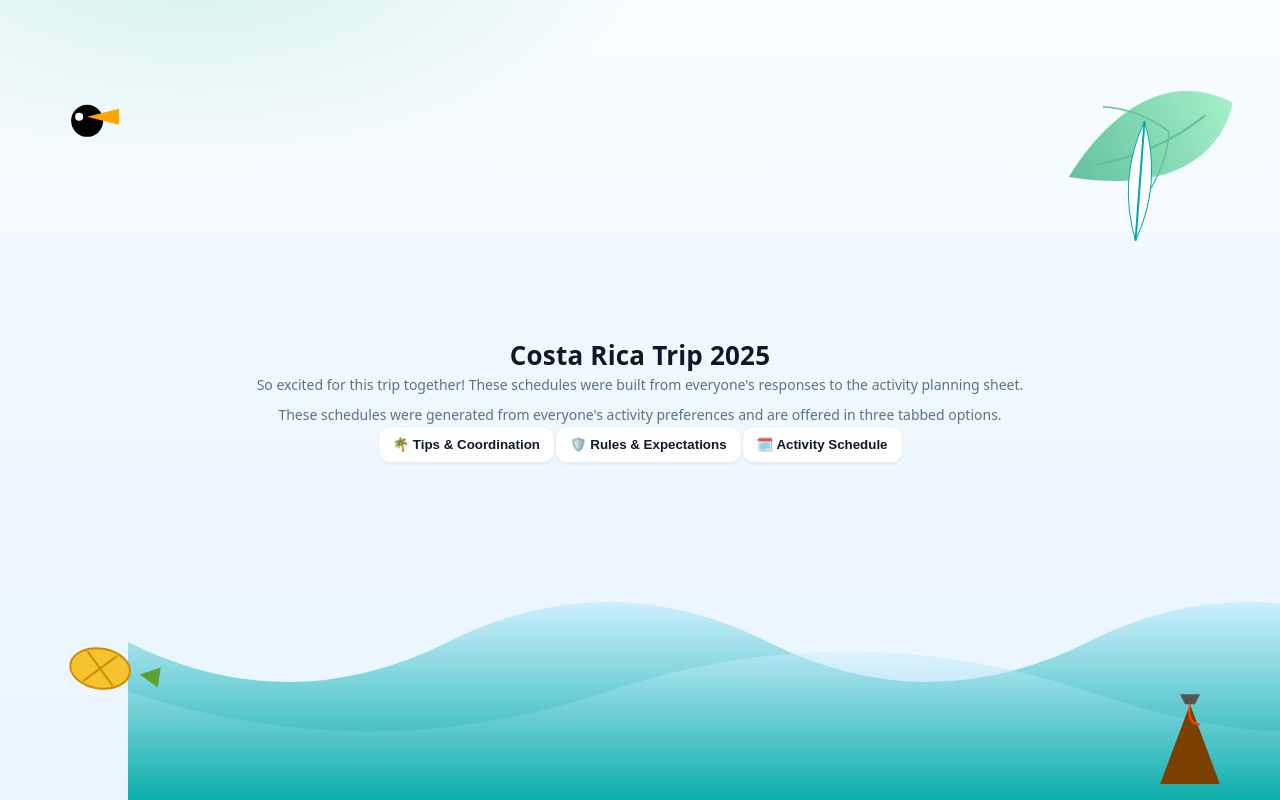
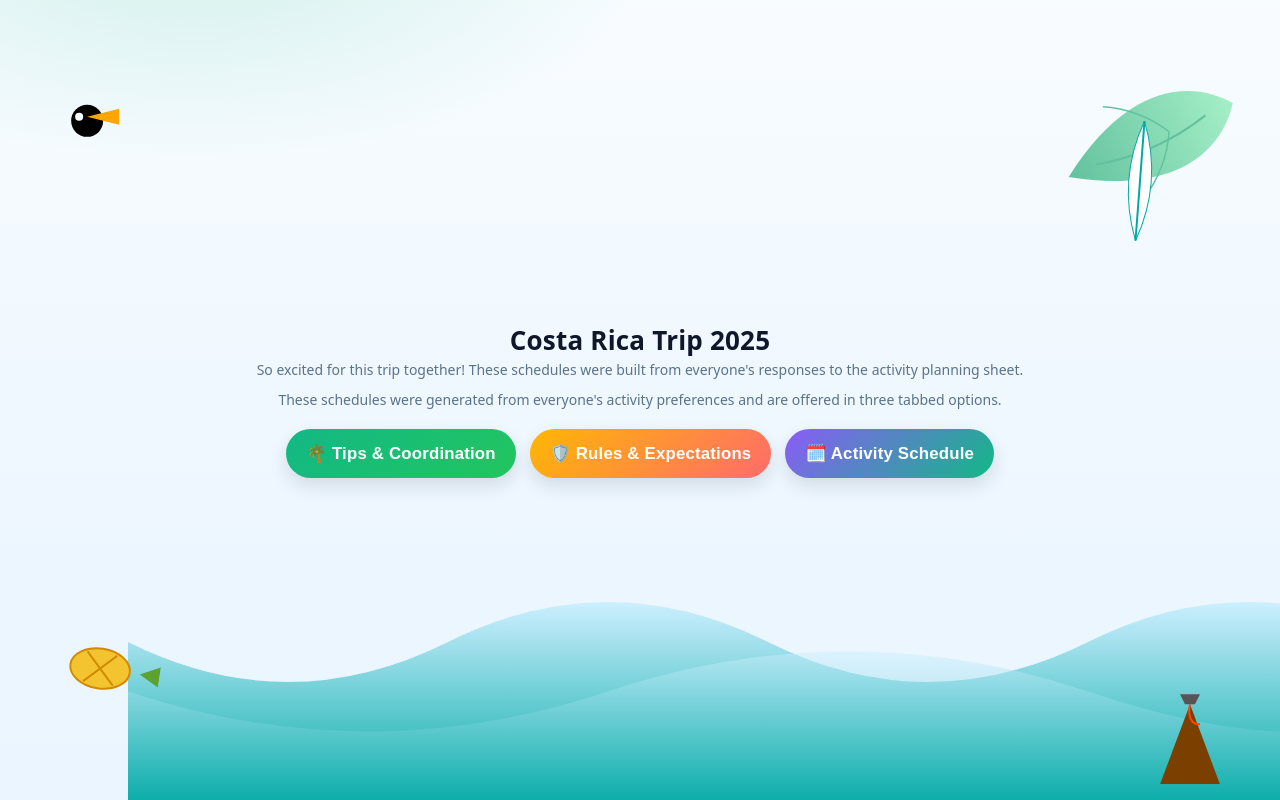
Before and after one commit to vibrantantelope/costa-rica, a React (Vite) app: page / in a window 1280 px wide. Built offline with nearby package versions, Linux system fonts and the light colour scheme.

Commit message:
Update index.css

```diff
--- a/src/index.css
+++ b/src/index.css
@@ -8,6 +8,7 @@
   --coral: #ff6b6b;         /* accent */
   --line: #e6eef6;
   --ring: rgba(18,184,134,.25);
+  --orchid: #8b5cf6;        /* new: purple for a 3rd fun color */
 }
 
 *{box-sizing:border-box}
@@ -189,6 +190,64 @@ body.compact .days-grid{gap:12px}
   text-align:center;
   padding:40px 20px;
 }
+
+/* NEW: horizontal button row on landing */
+.btn-row{
+  display:flex;
+  flex-wrap:wrap;            /* wrap on small screens */
+  gap:14px;
+  justify-content:center;
+  margin-top:18px;
+}
+
+/* NEW: bigger, clearer landing buttons (scoped so other .btn stay the same) */
+.landing .btn{
+  --shadow: 0 8px 18px rgba(15,23,42,.12);
+  padding:14px 20px;
+  border-radius:9999px;      /* pill */
+  border:0;                  /* cleaner on gradients */
+  font-size:1.05rem;
+  font-weight:800;
+  letter-spacing:.2px;
+  color:#fff;
+  box-shadow: var(--shadow);
+  transition: transform .12s ease, box-shadow .12s ease, filter .12s ease;
+}
+
+/* NEW: fun, distinct colors */
+.btn--tips{
+  background: linear-gradient(135deg, var(--sea), #22c55e);     /* teal → green */
+}
+.btn--rules{
+  background: linear-gradient(135deg, var(--sun), var(--coral)); /* mango → coral */
+  color:#063;
+}
+.btn--schedule{
+  background: linear-gradient(135deg, var(--orchid), var(--sea)); /* purple → teal */
+}
+
+/* NEW: interaction states + a11y focus */
+.landing .btn:hover{
+  transform: translateY(-1px);
+  filter: brightness(1.05);
+  box-shadow: 0 10px 22px rgba(15,23,42,.18);
+}
+.landing .btn:active{
+  transform: translateY(0);
+  filter: brightness(.98);
+  box-shadow: 0 6px 14px rgba(15,23,42,.18);
+}
+.landing .btn:focus-visible{
+  outline: 3px solid #fff;
+  outline-offset: 2px;
+  box-shadow: 0 0 0 4px var(--ring), var(--shadow);
+}
+
+/* NEW: small-screen full-width buttons for readability */
+@media (max-width: 520px){
+  .landing .btn{ width:100%; }
+}
+
 @media (max-width:480px){
   .landing{padding:32px 16px;}
 }
```
